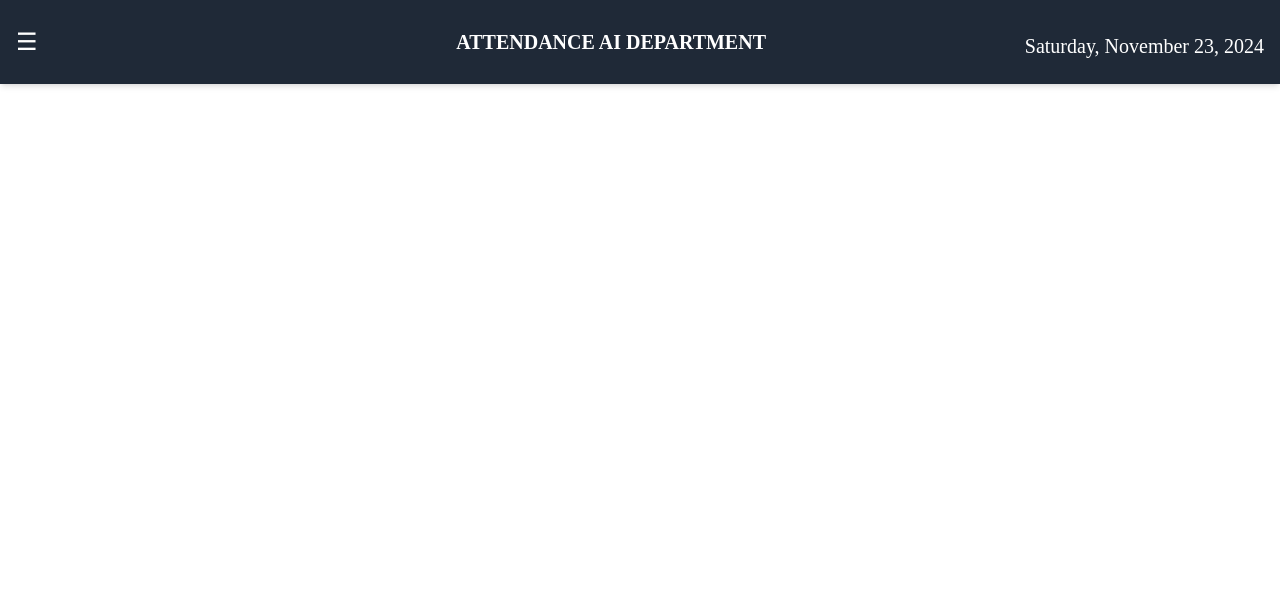
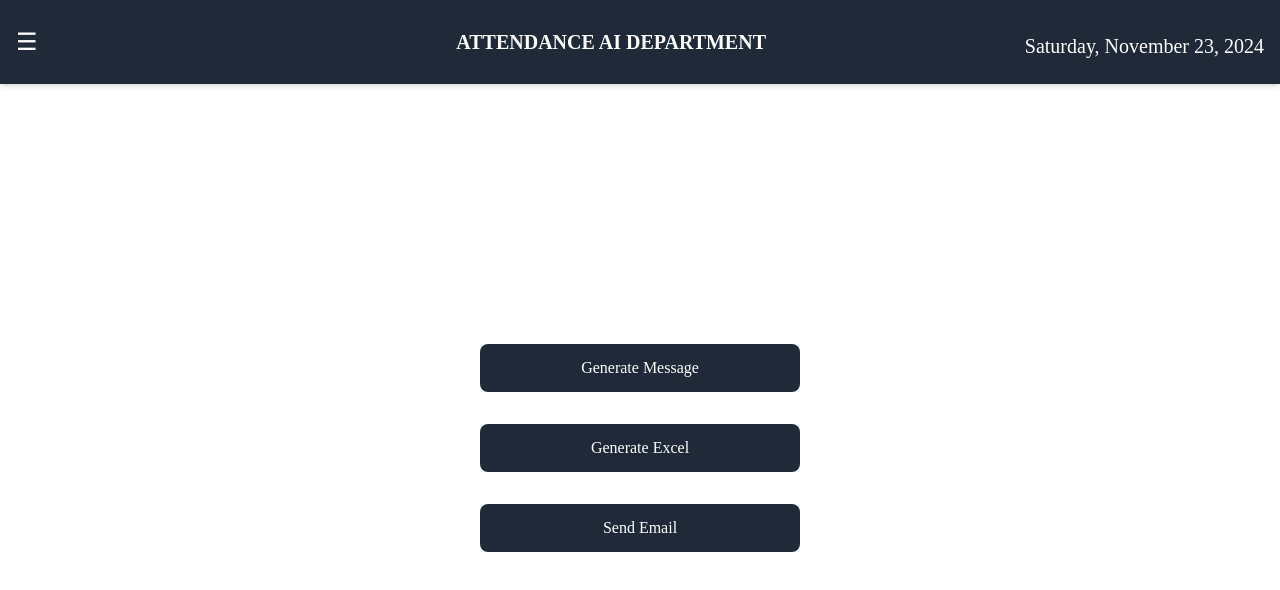
Before and after one commit to jaisanth123/AttendanceSync_AWS_DEPLOYMENT, a React (Vite) app in the folder frontend/: page /dashboard in a window 1280 px wide. Shown: the top 590 px of the page. Built offline with nearby package versions, Linux system fonts and the light colour scheme; a web font is replaced by a local one.

Commit message:
Dashboard page modefied

```diff
--- a/frontend/src/App.jsx
+++ b/frontend/src/App.jsx
@@ -6,6 +6,10 @@ import HomePage from "./components/HomePage";
 import DutyPage from "./components/DutyPage";
 import Absentees from "./components/Absentees"; // Import Absentees component
 import MessagePage from "./components/MessagePage";
+import DashboardPage from "./components/DashboardPage";
+import GenerateExcel from "./components/GenerateExcel";
+import SendMail from "./components/SendMail";
+
 function App() {
   const [isSidebarOpen, setIsSidebarOpen] = useState(false);
   const [selectedItem, setSelectedItem] = useState(null);
@@ -53,7 +57,7 @@ function App() {
           ></div>
         )}
 
-        <div className="flex-1 mt-20 md:mt-24">
+<div className="flex-1 mt-20 md:mt-24">
           <Routes>
             <Route
               path="/"
@@ -61,13 +65,27 @@ function App() {
             />
             <Route
               path="/duty"
-              element={<DutyPage selectedCourse={selectedItem}/>}
+              element={<DutyPage selectedCourse={selectedItem} />}
             />
-            <Route path="/absentees" element={<Absentees selectedCourse={selectedItem}  />} />
-            <Route path="/message" element={<MessagePage selectedCourse={selectedItem} toggleSidebar={toggleSidebar} />} />
-
+            <Route
+              path="/absentees"
+              element={<Absentees selectedCourse={selectedItem} />}
+            />
+            <Route
+              path="/message"
+              element={
+                <MessagePage
+                  selectedCourse={selectedItem}
+                  toggleSidebar={toggleSidebar}
+                />
+              }
+            />
+            <Route path="/dashboard" element={<DashboardPage />} />
+            <Route path="/generate_excel" element={<GenerateExcel />} />
+            <Route path="/send_mail" element={<SendMail />} />
           </Routes>
         </div>
+
 
         {isSidebarOpen && (
           <Sidebar
--- /dev/null
+++ b/frontend/src/components/DashboardPage.jsx
@@ -0,0 +1,31 @@
+import React from "react";
+import { useNavigate } from "react-router-dom";
+
+function DashboardPage() {
+  const navigate = useNavigate();
+
+  return (
+    <div className="flex flex-col items-center justify-center h-full">
+      <button
+        className="h-12 px-6 py-2 m-4 text-white transition bg-gray-800 rounded-lg lg:w-1/4 sm:w-1/2 hover:bg-gray-600 hover:text-xl"
+        onClick={() => navigate("/message")}
+      >
+        Generate Message
+      </button>
+      <button
+        className="h-12 px-6 py-2 m-4 text-white transition bg-gray-800 rounded-lg lg:w-1/4 sm:w-1/2 hover:bg-gray-600 hover:text-xl"
+        onClick={() => navigate("/generate_excel")}
+      >
+        Generate Excel
+      </button>
+      <button
+        className="h-12 px-6 py-2 m-4 text-white transition bg-gray-800 rounded-lg lg:w-1/4 sm:w-1/2 hover:bg-gray-600 hover:text-xl"
+        onClick={() => navigate("/send_mail")}
+      >
+        Send Email
+      </button>
+    </div>
+  );
+}
+
+export default DashboardPage;
--- /dev/null
+++ b/frontend/src/components/GenerateExcel.jsx
@@ -0,0 +1,11 @@
+import React from "react";
+
+function GenerateExcel() {
+  return (
+    <div className="flex items-center justify-center h-full">
+      <h1 className="text-2xl font-bold">Generate Excel Page</h1>
+    </div>
+  );
+}
+
+export default GenerateExcel;
--- a/frontend/src/components/HomePage.jsx
+++ b/frontend/src/components/HomePage.jsx
@@ -1,4 +1,5 @@
 import React from "react";
+import { useNavigate } from "react-router-dom"; // Import useNavigate
 
 // Reusable Button Component
 const ActionButton = ({ label, onClick }) => (
@@ -12,13 +13,18 @@ const ActionButton = ({ label, onClick }) => (
 );
 
 function HomePage({ toggleSidebar }) {
+  const navigate = useNavigate(); // Initialize useNavigate
+
   return (
     <div className="flex flex-col items-center justify-center h-full space-y-10">
       {/* Attendance Button */}
       <ActionButton label="ATTENDANCE" onClick={toggleSidebar} />
 
       {/* Use Dashboard Button */}
-      <ActionButton label="USE DASHBOARD" onClick={() => alert("Dashboard coming soon!")} />
+      <ActionButton
+        label="USE DASHBOARD"
+        onClick={() => navigate("/dashboard")} // Navigate to /dashboard
+      />
     </div>
   );
 }
--- /dev/null
+++ b/frontend/src/components/SendMail.jsx
@@ -0,0 +1,11 @@
+import React from "react";
+
+function SendMail() {
+  return (
+    <div className="flex items-center justify-center h-full">
+      <h1 className="text-2xl font-bold">Send Email Page</h1>
+    </div>
+  );
+}
+
+export default SendMail;
```
Also changed, not shown: 1 other file (tests, documents, lock files or other folders).
